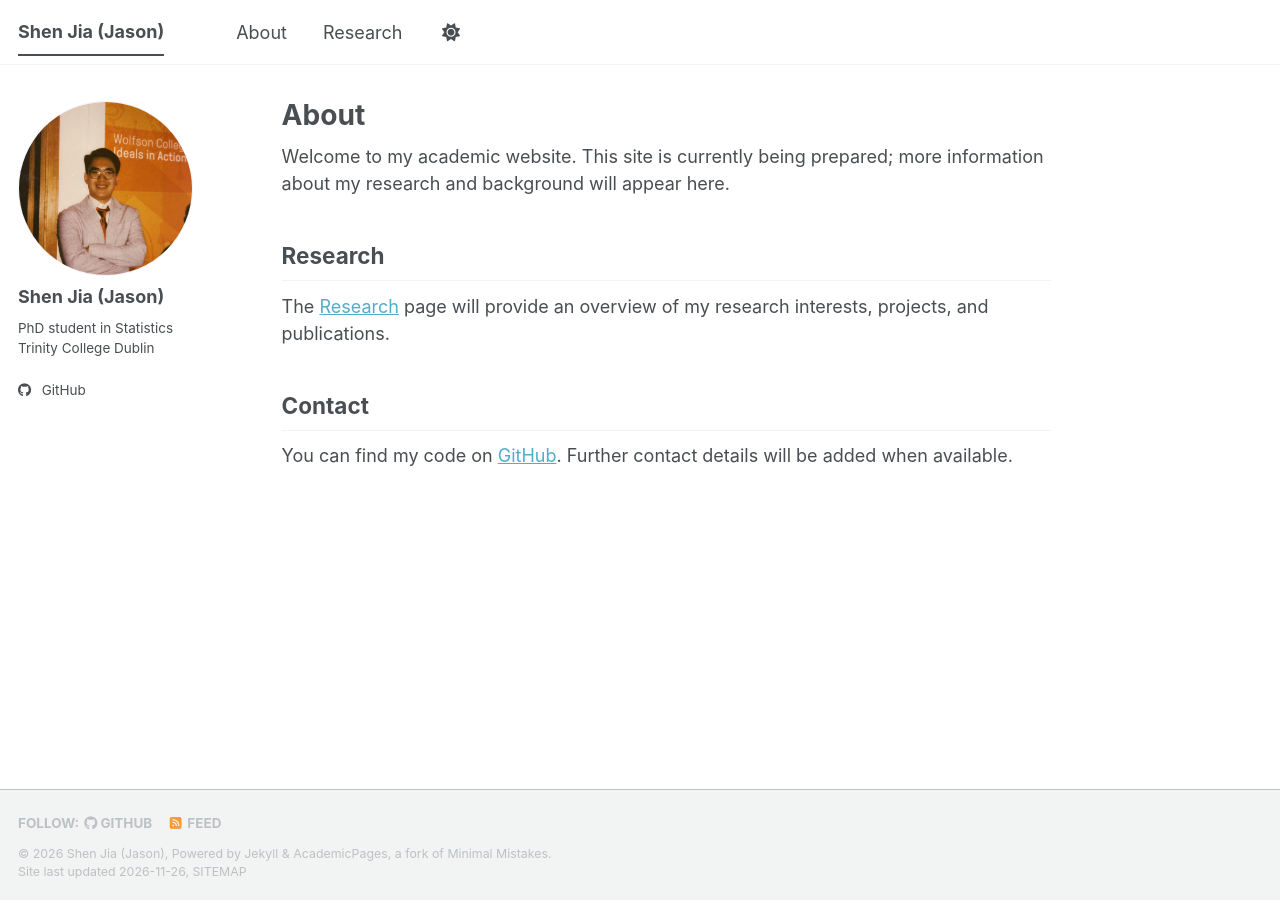
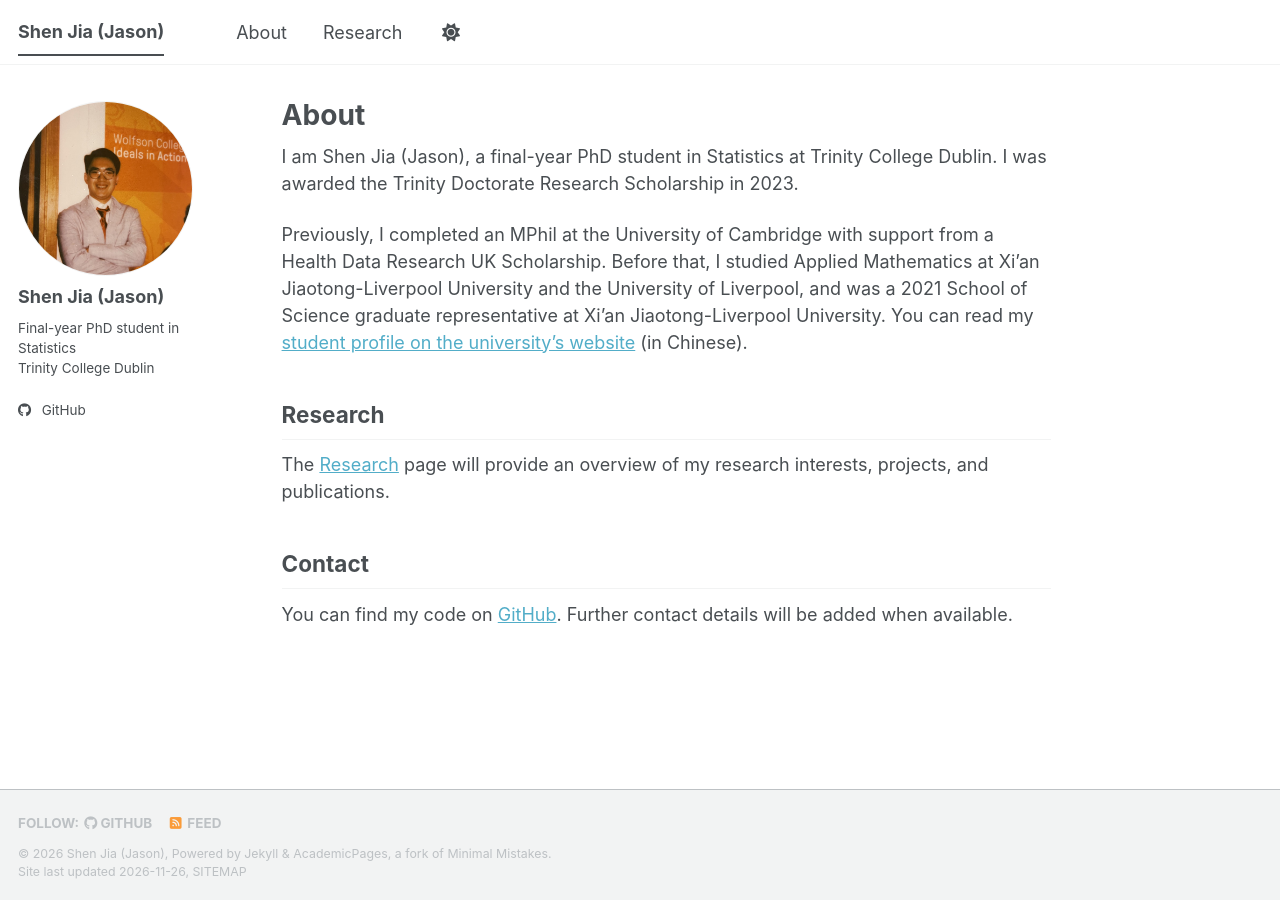
Before and after one commit to sj-631/sj-631.github.io, a Jekyll site: the page built from _pages/about.md, in a window 1280 px wide. Built offline with Jekyll 4.4.1, drawn with Linux system fonts in a browser that asks for light colours; a script bundle is joined from its source files by our own code; a style sheet for code colours, icons or effects is not loaded.

Commit message:
Add academic background to homepage

```diff
--- a/_config.yml
+++ b/_config.yml
@@ -12,7 +12,7 @@ site_theme               : "default" # The available themes options are "default
 title                    : "Shen Jia (Jason)"
 title_separator          : "-"
 name                     : &name "Shen Jia (Jason)"
-description              : &description "Personal academic website"
+description              : &description "Shen Jia (Jason), PhD student in Statistics at Trinity College Dublin."
 url                      : https://sj-631.github.io # The base hostname & protocol for your site e.g. "https://[your GitHub username].github.io",
                                                            # or if you already have some other page hosted on Github then use "https://[your GitHub username].github.io/[Your Repo Name]"
 baseurl                  : "" # the subpath of your site, e.g. "/blog"
@@ -26,7 +26,7 @@ author:
   avatar           : "shen-jia.jpg"
   name             : "Shen Jia (Jason)"
   pronouns         : # example: "she/her"
-  bio              : "PhD student in Statistics<br>Trinity College Dublin"
+  bio              : "Final-year PhD student in Statistics<br>Trinity College Dublin"
   location         :
   employer         :
   uri              : # URL
--- a/_pages/about.md
+++ b/_pages/about.md
@@ -4,7 +4,9 @@ title: "About"
 author_profile: true
 ---
 
-Welcome to my academic website. This site is currently being prepared; more information about my research and background will appear here.
+I am Shen Jia (Jason), a final-year PhD student in Statistics at Trinity College Dublin. I was awarded the Trinity Doctorate Research Scholarship in 2023.
+
+Previously, I completed an MPhil at the University of Cambridge with support from a Health Data Research UK Scholarship. Before that, I studied Applied Mathematics at Xi'an Jiaotong-Liverpool University and the University of Liverpool, and was a 2021 School of Science graduate representative at Xi'an Jiaotong-Liverpool University. You can read my [student profile on the university's website](https://www.xjtlu.edu.cn/zh/news/2021/06/xuezigushijiashen) (in Chinese).
 
 ## Research
 
```
